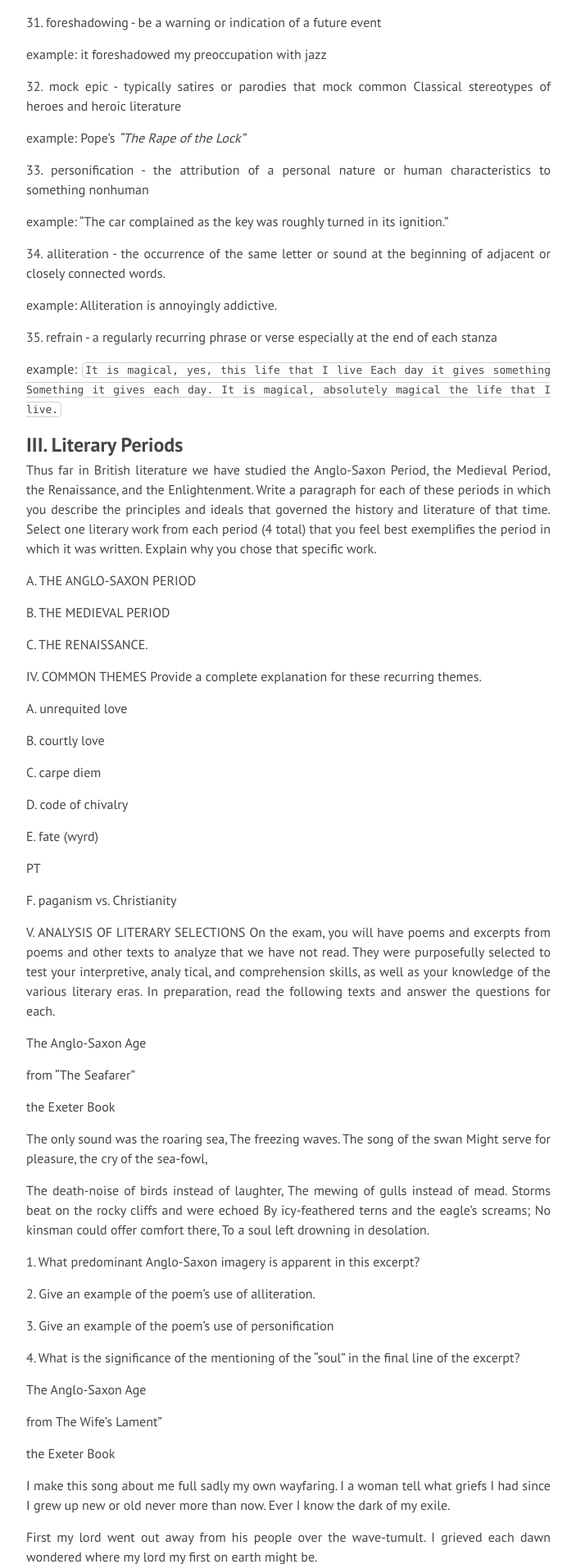
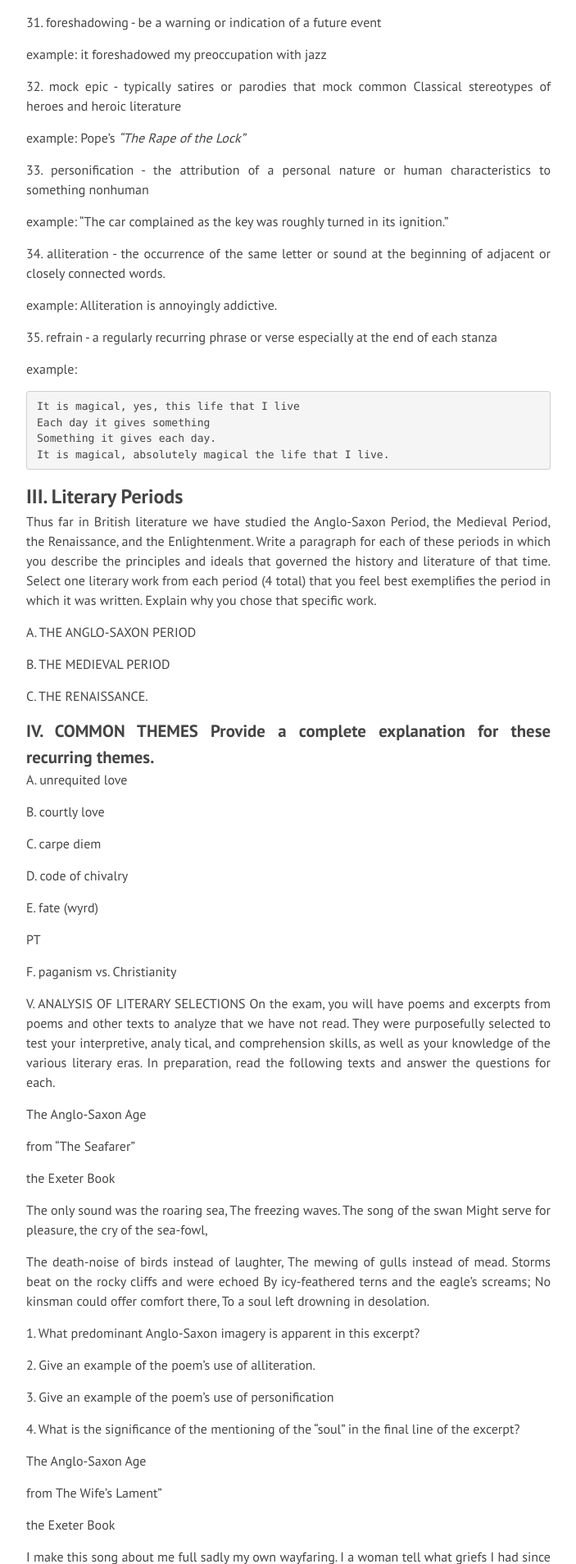
Before and after one commit to EthenStrine/English, a Jekyll site: the page built from _posts/2018-12-11-Semester Review.md, in a window 1280 px wide. Shown: the part 4492-6400 px from the top of the page at 82% size, without its empty margins (288-991 px from the left). Built offline with Jekyll 4.4.1, drawn with Linux system fonts in a browser that asks for light colours; nearby versions of some CDN libraries; our own code applies the rules of GitHub Pages for plain Markdown files.

Commit message:
Update 2018-12-11-Semester Review.md

````diff
--- a/_posts/2018-12-11-Semester Review.md
+++ b/_posts/2018-12-11-Semester Review.md
@@ -196,7 +196,8 @@ example: Alliteration is annoyingly addictive.
 35\. refrain - a regularly recurring phrase or verse especially at the end of each stanza
 
 example:
-``` It is magical, yes, this life that I live
+```
+It is magical, yes, this life that I live
 Each day it gives something
 Something it gives each day.
 It is magical, absolutely magical the life that I live.
@@ -211,14 +212,7 @@ B. THE MEDIEVAL PERIOD
 
 C. THE RENAISSANCE.
 
-
-
-
-IV. COMMON THEMES Provide a complete explanation for these recurring themes.
-
-
-
-
+### IV. COMMON THEMES Provide a complete explanation for these recurring themes.
 
 A. unrequited love
 
````
